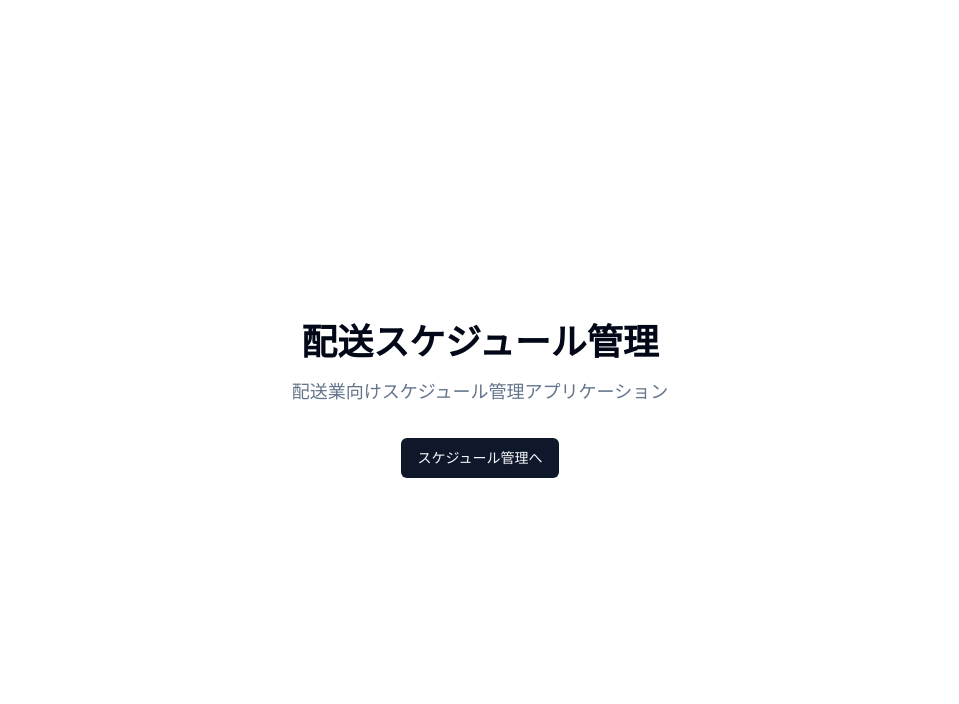
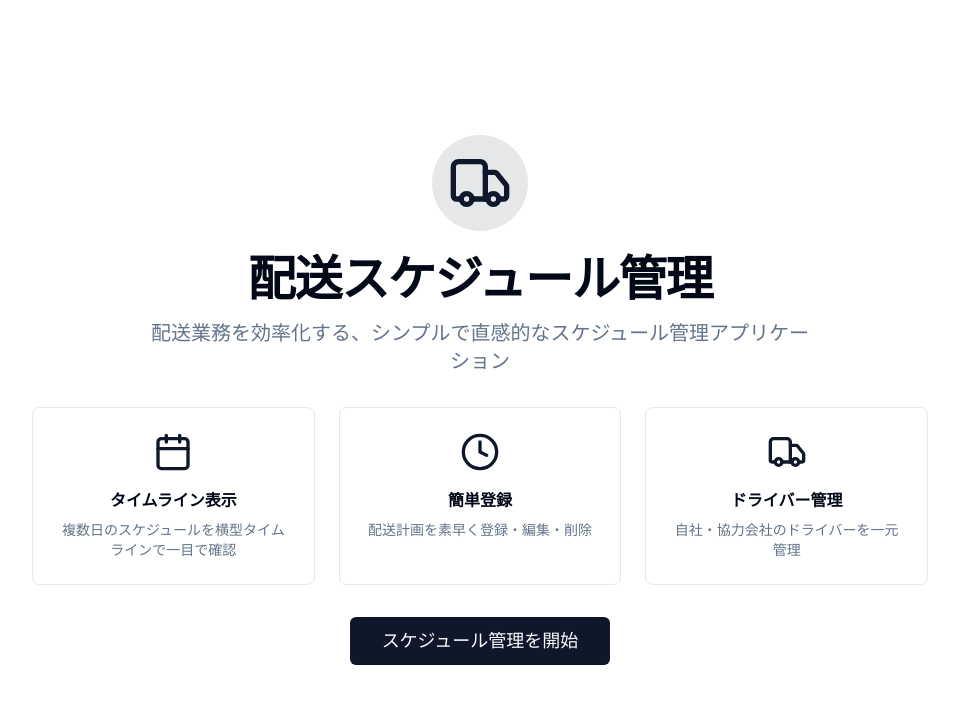
Before and after one commit to eokada-max/truck-dispatch-schedule-app-kiro-nextjs, a Next.js app: page / in a window 1280 px wide. Shown: the top 704 px of the page, without its empty margins (160-1119 px from the left). Built offline with nearby package versions, Linux system fonts and the light colour scheme.

Commit message:
Implement basic layout and routing with improved UI

```diff
--- a/app/layout.tsx
+++ b/app/layout.tsx
@@ -7,6 +7,7 @@ const inter = Inter({ subsets: ["latin"] });
 export const metadata: Metadata = {
   title: "配送スケジュール管理",
   description: "配送業向けスケジュール管理アプリケーション",
+  keywords: ["配送", "スケジュール", "管理", "タイムライン"],
 };
 
 export default function RootLayout({
@@ -15,8 +16,12 @@ export default function RootLayout({
   children: React.ReactNode;
 }>) {
   return (
-    <html lang="ja">
-      <body className={inter.className}>{children}</body>
+    <html lang="ja" suppressHydrationWarning>
+      <body className={inter.className}>
+        <div className="min-h-screen bg-background">
+          {children}
+        </div>
+      </body>
     </html>
   );
 }
--- /dev/null
+++ b/app/not-found.tsx
@@ -0,0 +1,34 @@
+import Link from "next/link";
+import { Button } from "@/components/ui/button";
+import { FileQuestion } from "lucide-react";
+
+/**
+ * 404 Not Foundページ
+ */
+export default function NotFound() {
+  return (
+    <div className="min-h-screen bg-background flex items-center justify-center p-4">
+      <div className="max-w-md w-full text-center space-y-6">
+        <div className="flex justify-center">
+          <div className="p-4 bg-muted rounded-full">
+            <FileQuestion className="w-12 h-12 text-muted-foreground" />
+          </div>
+        </div>
+
+        <div className="space-y-2">
+          <h1 className="text-4xl font-bold">404</h1>
+          <h2 className="text-2xl font-semibold">ページが見つかりません</h2>
+          <p className="text-muted-foreground">
+            お探しのページは存在しないか、移動した可能性があります。
+          </p>
+        </div>
+
+        <Button asChild>
+          <Link href="/">
+            ホームに戻る
+          </Link>
+        </Button>
+      </div>
+    </div>
+  );
+}
--- a/app/page.tsx
+++ b/app/page.tsx
@@ -1,19 +1,59 @@
 import Link from "next/link";
+import { Button } from "@/components/ui/button";
+import { Calendar, Truck, Clock } from "lucide-react";
 
 export default function Home() {
   return (
-    <main className="flex min-h-screen flex-col items-center justify-center p-24">
-      <div className="text-center">
-        <h1 className="text-4xl font-bold mb-4">配送スケジュール管理</h1>
-        <p className="text-lg text-muted-foreground mb-8">
-          配送業向けスケジュール管理アプリケーション
-        </p>
-        <Link
-          href="/schedules"
-          className="inline-flex items-center justify-center rounded-md text-sm font-medium ring-offset-background transition-colors focus-visible:outline-none focus-visible:ring-2 focus-visible:ring-ring focus-visible:ring-offset-2 disabled:pointer-events-none disabled:opacity-50 bg-primary text-primary-foreground hover:bg-primary/90 h-10 px-4 py-2"
-        >
-          スケジュール管理へ
-        </Link>
+    <main className="flex min-h-screen flex-col items-center justify-center p-6 md:p-24">
+      <div className="max-w-4xl w-full text-center space-y-8">
+        {/* ヘッダー */}
+        <div className="space-y-4">
+          <div className="flex justify-center mb-6">
+            <div className="p-4 bg-primary/10 rounded-full">
+              <Truck className="w-16 h-16 text-primary" />
+            </div>
+          </div>
+          <h1 className="text-4xl md:text-5xl font-bold tracking-tight">
+            配送スケジュール管理
+          </h1>
+          <p className="text-lg md:text-xl text-muted-foreground max-w-2xl mx-auto">
+            配送業務を効率化する、シンプルで直感的なスケジュール管理アプリケーション
+          </p>
+        </div>
+
+        {/* 機能紹介 */}
+        <div className="grid grid-cols-1 md:grid-cols-3 gap-6 mt-12">
+          <div className="p-6 border rounded-lg bg-card">
+            <Calendar className="w-10 h-10 text-primary mb-4 mx-auto" />
+            <h3 className="font-semibold mb-2">タイムライン表示</h3>
+            <p className="text-sm text-muted-foreground">
+              複数日のスケジュールを横型タイムラインで一目で確認
+            </p>
+          </div>
+          <div className="p-6 border rounded-lg bg-card">
+            <Clock className="w-10 h-10 text-primary mb-4 mx-auto" />
+            <h3 className="font-semibold mb-2">簡単登録</h3>
+            <p className="text-sm text-muted-foreground">
+              配送計画を素早く登録・編集・削除
+            </p>
+          </div>
+          <div className="p-6 border rounded-lg bg-card">
+            <Truck className="w-10 h-10 text-primary mb-4 mx-auto" />
+            <h3 className="font-semibold mb-2">ドライバー管理</h3>
+            <p className="text-sm text-muted-foreground">
+              自社・協力会社のドライバーを一元管理
+            </p>
+          </div>
+        </div>
+
+        {/* CTA */}
+        <div className="mt-12">
+          <Button asChild size="lg" className="text-lg px-8 py-6">
+            <Link href="/schedules">
+              スケジュール管理を開始
+            </Link>
+          </Button>
+        </div>
       </div>
     </main>
   );
--- /dev/null
+++ b/app/schedules/error.tsx
@@ -0,0 +1,54 @@
+"use client";
+
+import { useEffect } from "react";
+import { Button } from "@/components/ui/button";
+import { AlertCircle } from "lucide-react";
+
+/**
+ * スケジュール管理ページのエラーバウンダリ
+ */
+export default function SchedulesError({
+  error,
+  reset,
+}: {
+  error: Error & { digest?: string };
+  reset: () => void;
+}) {
+  useEffect(() => {
+    // エラーをコンソールに記録
+    console.error("Schedules page error:", error);
+  }, [error]);
+
+  return (
+    <div className="min-h-screen bg-background flex items-center justify-center p-4">
+      <div className="max-w-md w-full text-center space-y-6">
+        <div className="flex justify-center">
+          <div className="p-4 bg-destructive/10 rounded-full">
+            <AlertCircle className="w-12 h-12 text-destructive" />
+          </div>
+        </div>
+
+        <div className="space-y-2">
+          <h2 className="text-2xl font-bold">エラーが発生しました</h2>
+          <p className="text-muted-foreground">
+            スケジュールの読み込み中に問題が発生しました。
+          </p>
+          {error.message && (
+            <p className="text-sm text-muted-foreground bg-muted p-3 rounded">
+              {error.message}
+            </p>
+          )}
+        </div>
+
+        <div className="flex gap-4 justify-center">
+          <Button onClick={reset}>
+            再試行
+          </Button>
+          <Button variant="outline" onClick={() => window.location.href = "/"}>
+            ホームに戻る
+          </Button>
+        </div>
+      </div>
+    </div>
+  );
+}
--- /dev/null
+++ b/app/schedules/loading.tsx
@@ -0,0 +1,29 @@
+/**
+ * スケジュール管理ページのローディング状態
+ */
+export default function SchedulesLoading() {
+  return (
+    <div className="min-h-screen bg-background">
+      {/* ヘッダースケルトン */}
+      <header className="border-b bg-card">
+        <div className="container mx-auto px-4 py-4">
+          <div className="flex items-center justify-between">
+            <div className="flex items-center gap-4">
+              <div className="h-10 w-10 bg-muted rounded animate-pulse" />
+              <div className="h-8 w-48 bg-muted rounded animate-pulse" />
+            </div>
+            <div className="h-10 w-32 bg-muted rounded animate-pulse" />
+          </div>
+        </div>
+      </header>
+
+      {/* メインコンテンツスケルトン */}
+      <main className="container mx-auto px-4 py-6">
+        <div className="space-y-4">
+          <div className="h-12 bg-muted rounded animate-pulse" />
+          <div className="h-96 bg-muted rounded animate-pulse" />
+        </div>
+      </main>
+    </div>
+  );
+}
--- a/app/schedules/page.tsx
+++ b/app/schedules/page.tsx
@@ -1,10 +1,61 @@
-export default function SchedulesPage() {
+import { Suspense } from "react";
+import Link from "next/link";
+import { Button } from "@/components/ui/button";
+import { ArrowLeft } from "lucide-react";
+
+/**
+ * スケジュール管理ページ（Server Component）
+ * データ取得とタイムラインの表示を担当
+ */
+export default async function SchedulesPage() {
+  // TODO: タスク6でデータ取得ロジックを実装
+
   return (
-    <div className="container mx-auto p-4">
-      <h1 className="text-2xl font-bold mb-4">スケジュール管理</h1>
-      <p className="text-muted-foreground">
-        スケジュール管理機能は実装中です。
-      </p>
+    <div className="min-h-screen bg-background">
+      {/* ヘッダー */}
+      <header className="border-b bg-card">
+        <div className="container mx-auto px-4 py-4">
+          <div className="flex items-center justify-between">
+            <div className="flex items-center gap-4">
+              <Button variant="ghost" size="icon" asChild>
+                <Link href="/">
+                  <ArrowLeft className="h-5 w-5" />
+                </Link>
+              </Button>
+              <h1 className="text-2xl font-bold">スケジュール管理</h1>
+            </div>
+            {/* TODO: タスク8でDateNavigationコンポーネントを追加 */}
+            {/* TODO: タスク9でスケジュール登録ボタンを追加 */}
+          </div>
+        </div>
+      </header>
+
+      {/* メインコンテンツ */}
+      <main className="container mx-auto px-4 py-6">
+        <Suspense fallback={<SchedulesLoadingSkeleton />}>
+          {/* TODO: タスク7でTimelineCalendarコンポーネントを追加 */}
+          <div className="text-center py-12">
+            <p className="text-muted-foreground">
+              スケジュール管理機能は実装中です。
+            </p>
+            <p className="text-sm text-muted-foreground mt-2">
+              タスク6以降で機能を実装していきます。
+            </p>
+          </div>
+        </Suspense>
+      </main>
     </div>
   );
 }
+
+/**
+ * ローディングスケルトン
+ */
+function SchedulesLoadingSkeleton() {
+  return (
+    <div className="space-y-4">
+      <div className="h-8 bg-muted rounded animate-pulse" />
+      <div className="h-96 bg-muted rounded animate-pulse" />
+    </div>
+  );
+}
```
Also changed, not shown: .kiro/specs/schedule-management/tasks.md.
